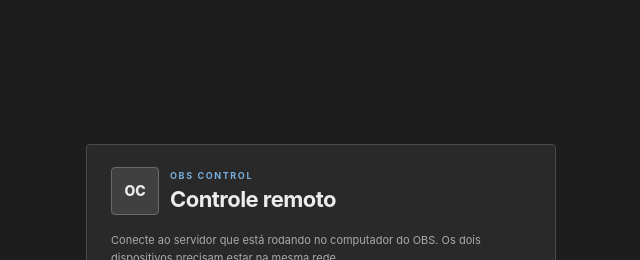
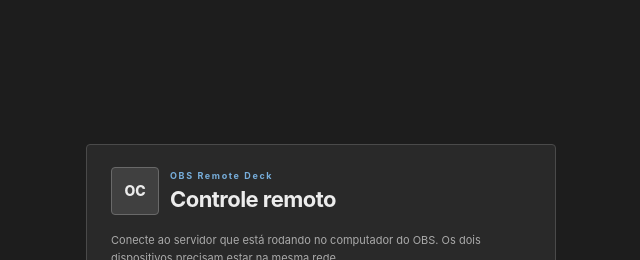
Before and after one commit to adailsonaguiar/obs_control_web, a React (Vite) app: page / in a window 1280 px wide. Shown: the top 260 px of the page, without its empty margins (319-959 px from the left). Built offline with nearby package versions, Linux system fonts and the light colour scheme.

Commit message:
feat: new instructions screen

```diff
--- a/src/App.tsx
+++ b/src/App.tsx
@@ -87,7 +87,7 @@
       if (remember) sessionStorage.removeItem(`${storageKey}.token`)
       else sessionStorage.setItem(`${storageKey}.token`, normalized.token)
       setDraft(normalized); setSettings(normalized)
-      setNotice({kind: 'success', text: 'Conectado ao OBS Control Server.'})
+      setNotice({kind: 'success', text: 'Conectado ao OBS Remote Deck.'})
     } catch (error) {
       setNotice({kind: 'error', text: error instanceof Error ? error.message : String(error)})
     } finally { setConnecting(false) }
--- a/src/components/ConnectionScreen.tsx
+++ b/src/components/ConnectionScreen.tsx
@@ -13,7 +13,7 @@
 }
 
 function ConnectionScreenComponent({draft, setDraft, remember, setRemember, connecting, notice, onSubmit}: Props) {
-  return <main className="connect-page"><section className="connect-card"><div className="connect-brand"><span className="logo large">OC</span><div><p>OBS CONTROL</p><h1>Controle remoto</h1></div></div><p className="connect-copy">Conecte ao servidor que está rodando no computador do OBS. Os dois dispositivos precisam estar na mesma rede.</p>
+  return <main className="connect-page"><section className="connect-card"><div className="connect-brand"><span className="logo large">OC</span><div><p>OBS Remote Deck</p><h1>Controle remoto</h1></div></div><p className="connect-copy">Conecte ao servidor que está rodando no computador do OBS. Os dois dispositivos precisam estar na mesma rede.</p>
     {notice && <div className={`notice ${notice.kind}`}>{notice.text}</div>}
     <form onSubmit={onSubmit}><div className="address-row"><label>IP do computador<input autoFocus required value={draft.host} placeholder="192.168.1.20" onChange={event => setDraft({...draft, host: event.target.value})} /></label><label className="port">Porta<input required type="number" min="1" max="65535" value={draft.port} onChange={event => setDraft({...draft, port: Number(event.target.value)})} /></label></div><label>Token da API<input required type="password" value={draft.token} placeholder="Cole o token exibido no servidor" onChange={event => setDraft({...draft, token: event.target.value})} /></label><label className="remember"><input type="checkbox" checked={remember} onChange={event => setRemember(event.target.checked)} /><span>Lembrar o token neste dispositivo</span></label><button className="connect-button" disabled={connecting}>{connecting ? 'Conectando…' : 'Conectar ao servidor'}</button></form>
     <div className="connect-help"><strong>Antes de conectar</strong><ol><li>Ative “Permitir acesso pela rede local” no aplicativo servidor.</li><li>Salve e reinicie o servidor.</li><li>Use o IP local do computador e o token da API.</li></ol></div>
```
